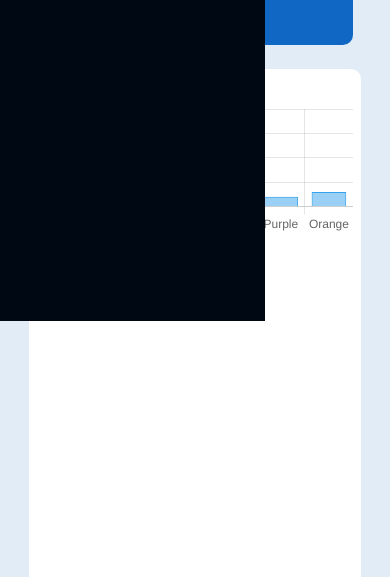
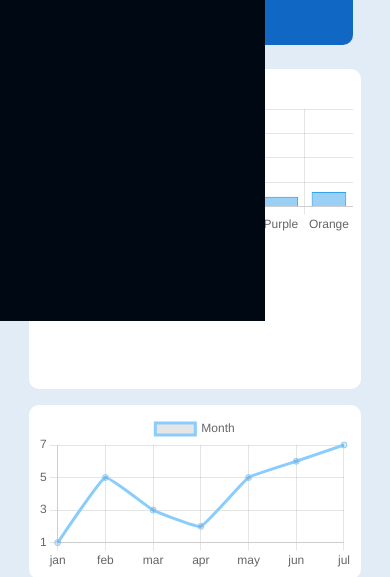
Before and after one commit to anubittech/Dashboard, a website built with Vite: page index.html in a window 390 px wide. Shown: the part 523-1100 px from the top of the page. Built offline with nearby package versions, Linux system fonts and the light colour scheme.

Commit message:
style change on chart-bar height

```diff
--- a/style.css
+++ b/style.css
@@ -377,7 +377,7 @@ a {
     flex-direction: column;
   }
   .chart_bar {
-    height: 35rem;
+    min-height: 20rem;
   }
   .chart_line {
     width: 100%;
```
